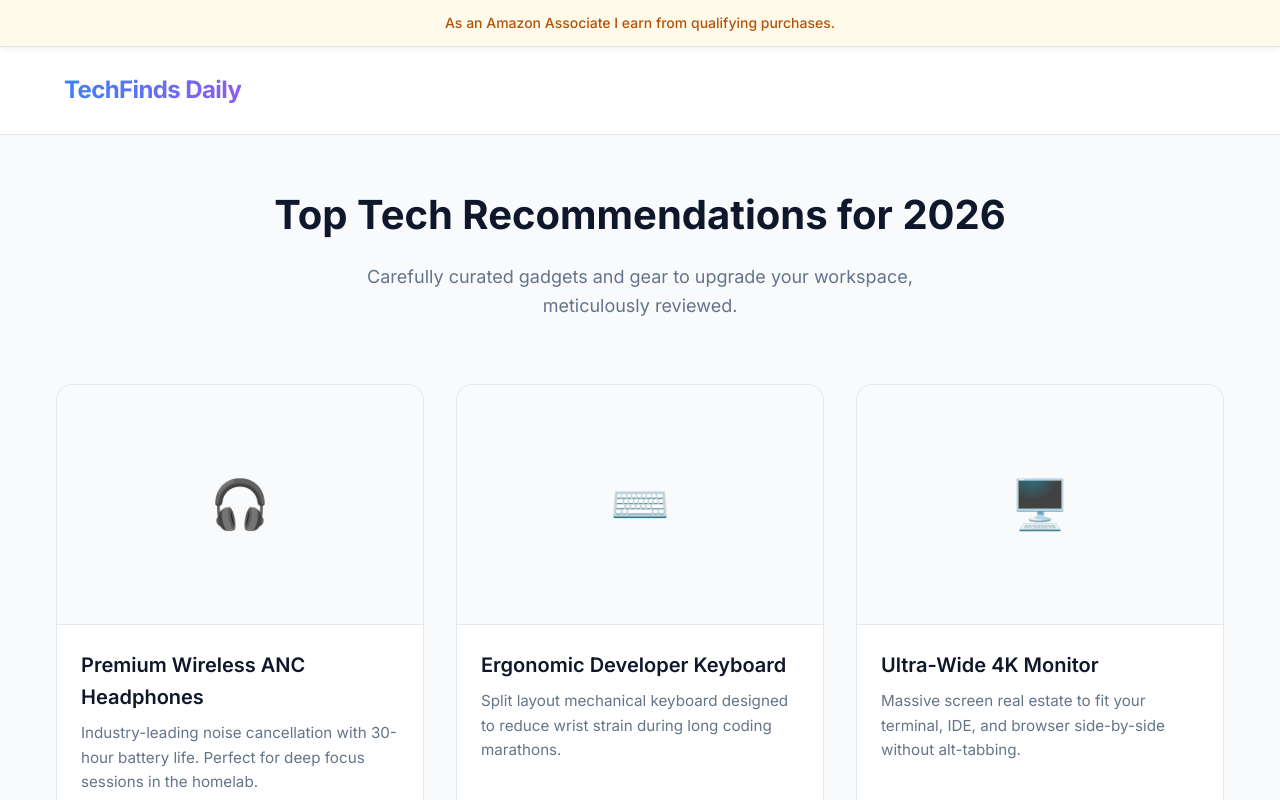
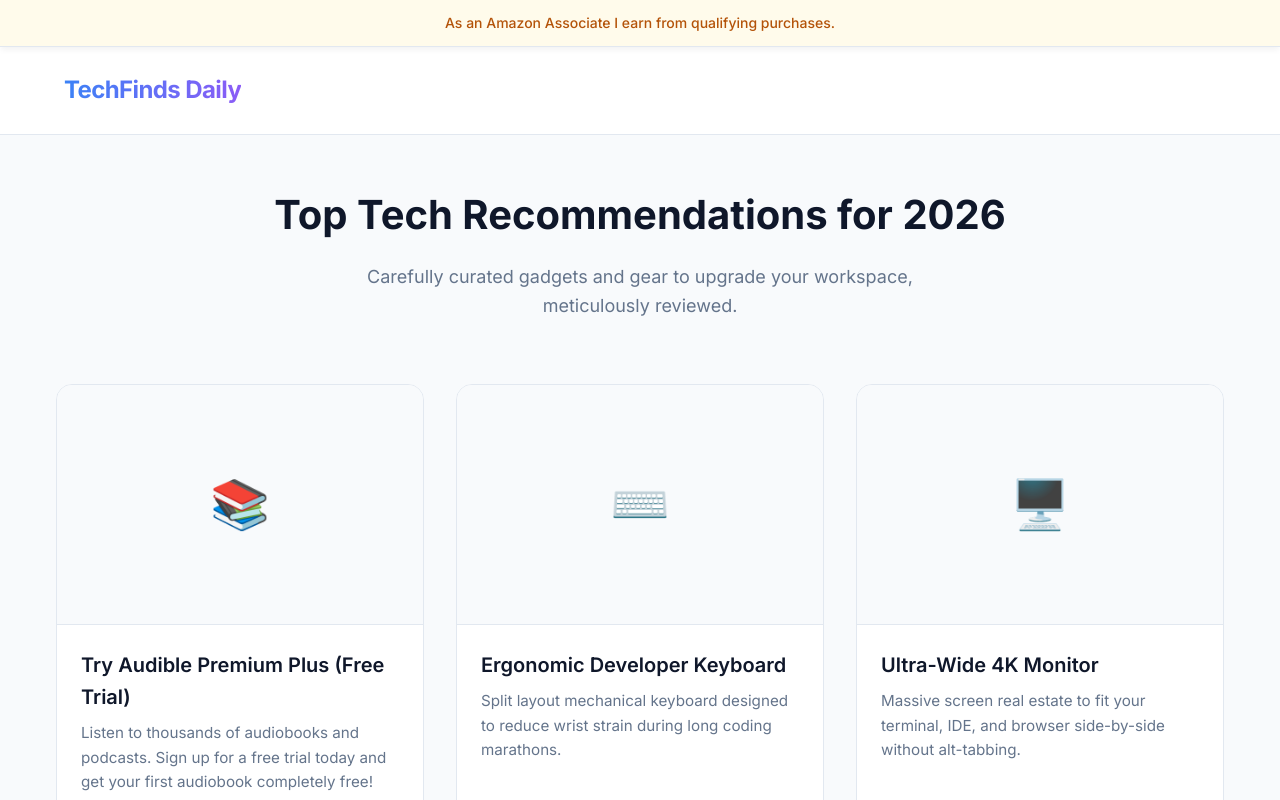
Before and after one commit to habanany/amazon-finds, a React (Vite) app: page / in a window 1280 px wide. Shown: the top 800 px of the page. Built offline with nearby package versions, Linux system fonts and the light colour scheme.

Commit message:
Added Audible Free Trial affiliate link

```diff
--- a/src/App.jsx
+++ b/src/App.jsx
@@ -54,10 +54,10 @@
         <div className="product-grid">
           {/* Example Product 1 */}
           <ProductCard
-            title="Premium Wireless ANC Headphones"
-            description="Industry-leading noise cancellation with 30-hour battery life. Perfect for deep focus sessions in the homelab."
-            placeholderImg="🎧"
-            affiliateLink="https://amazon.com/"
+            title="Try Audible Premium Plus (Free Trial)"
+            description="Listen to thousands of audiobooks and podcasts. Sign up for a free trial today and get your first audiobook completely free!"
+            placeholderImg="📚"
+            affiliateLink="https://amzn.to/3RH54g5"
           />
 
           {/* Example Product 2 */}
```
